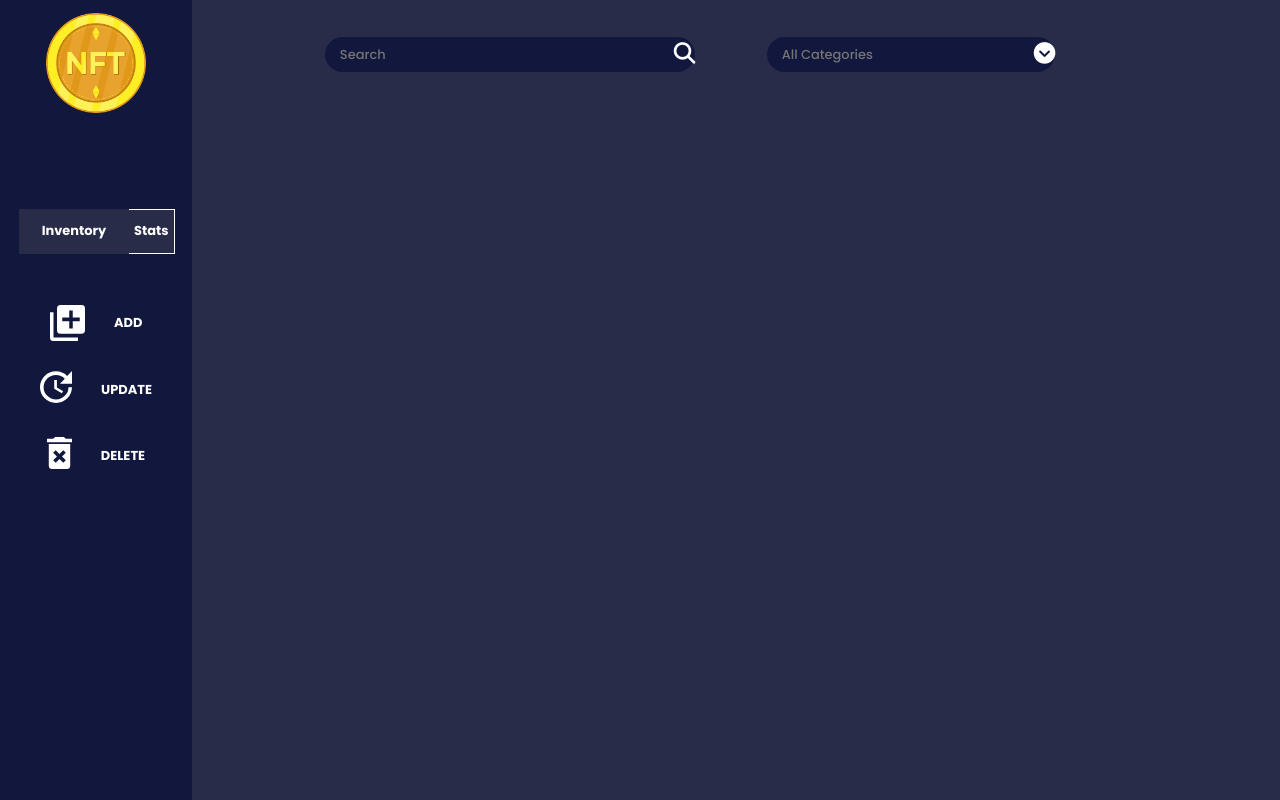
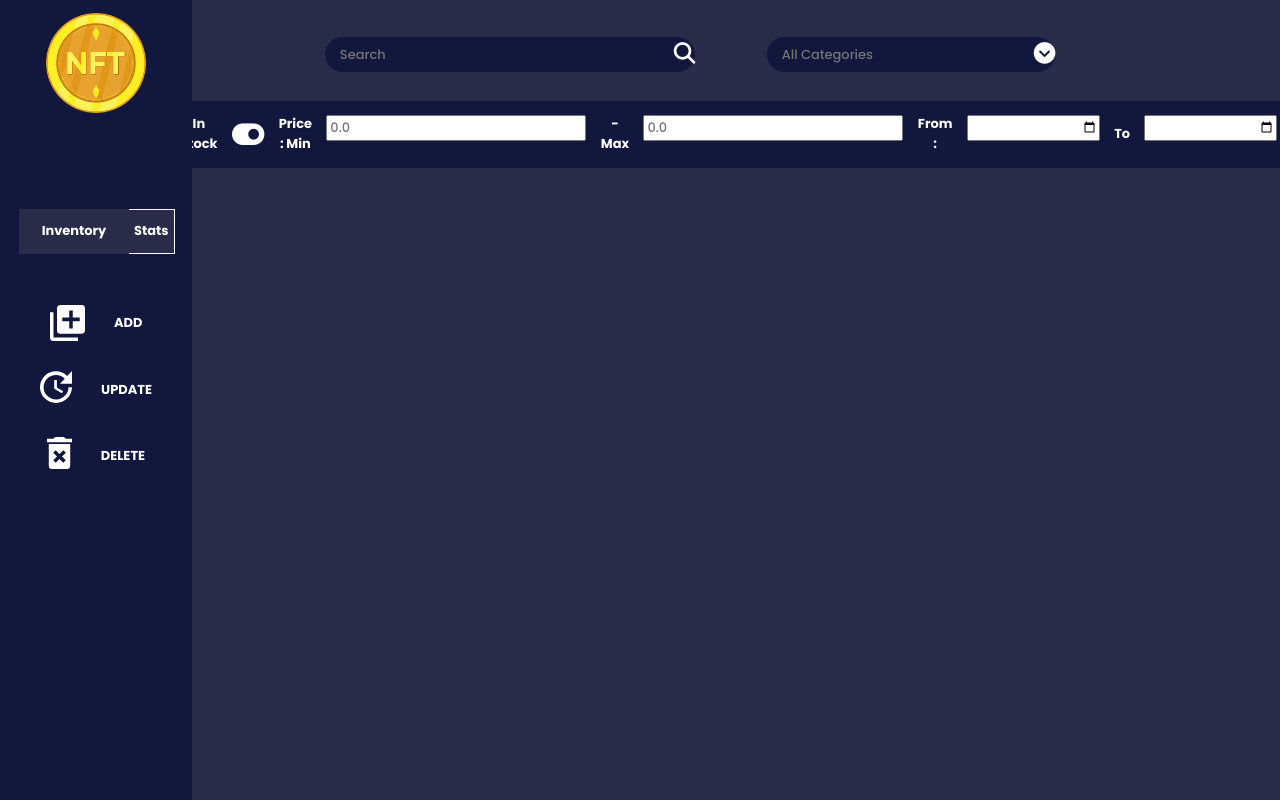
Before and after one commit to YouCodeSchool/ShopNow, a PHP site: page /inventory.php in a window 1280 px wide. Run offline with PHP 8.4, Linux system fonts and the light colour scheme; some libraries are stand-ins or nearby versions.

Commit message:
update invent page

```diff
--- a/inventory.php
+++ b/inventory.php
@@ -81,6 +81,33 @@ ini_set("display_errors", "stdout");
                     </form>
                 </div>
             </div>
+            <!-- filter By section -->
+            <div class="flex flex-row center bg-color">
+                <div class="flex flex-row center">
+                    <h2>In Stock</h2>
+                    <i class="fas fa-toggle-on space-between" style="font-size: 2rem;"></i>
+                </div>
+                <div class="flex flex-row center">
+                    <h2 >Price : Min</h2>
+                    <form for="min-price">
+                        <input class="space-between" type="number" id="min-price" placeholder="0.0">
+                    </form>
+                    <h2 >- Max</h2>
+                    <form for="max-price">
+                        <input class="space-between" type="number" id="max-price" placeholder="0.0">
+                    </form>
+                </div>
+                <div class="flex flex-row center">
+                    <h2 >From : </h2>
+                    <form for="start-date">
+                        <input class="space-between" type="date" id="start-date" placeholder="">
+                    </form>
+                    <h2 >To</h2>
+                    <form for="end-date">
+                        <input class="space-between" type="date" id="end-date" placeholder="">
+                    </form>
+                </div>
+            </div>
         </div>
 
 </body>
--- a/public/css/inventory.css
+++ b/public/css/inventory.css
@@ -170,3 +170,24 @@ a {
 .dropdown-content a:hover {
     color: black;
     background-color: #f1f1f1;}
+
+.inline-block{
+    /* position: relative; */
+    display :inline-block;
+}
+
+.left {
+    float : left;
+    margin : 1rem;
+}
+.right {
+    float : right;
+}
+#min-price #maxprice {
+    width : 70px;
+    /* min-width: 60px;
+    max-width: 100px; */
+    padding: 0.5rem 0 0.5rem 1rem;
+    border-radius: 25px;
+    border : 0;
+}
```
Lines whose indentation alone changed are shown as unchanged.
